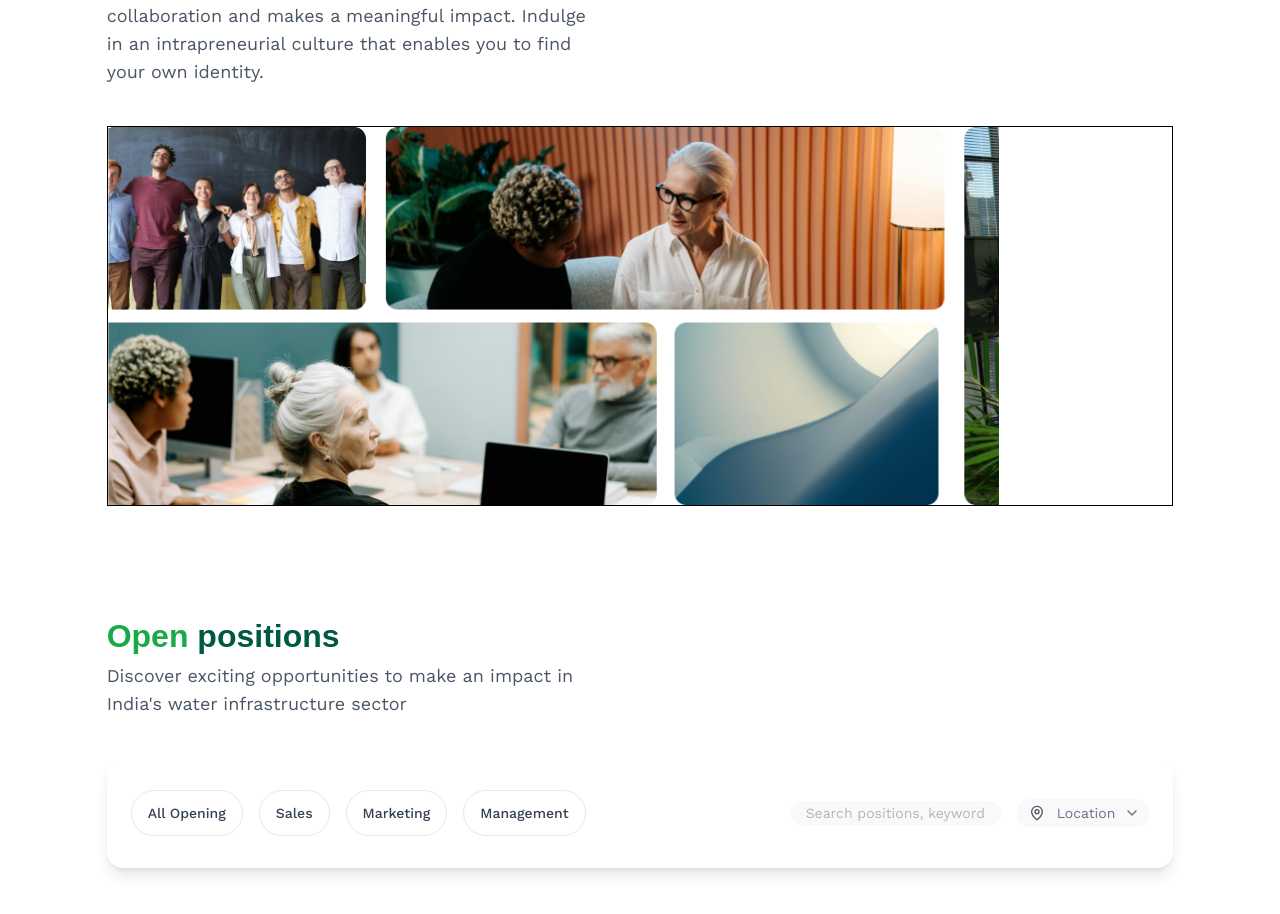
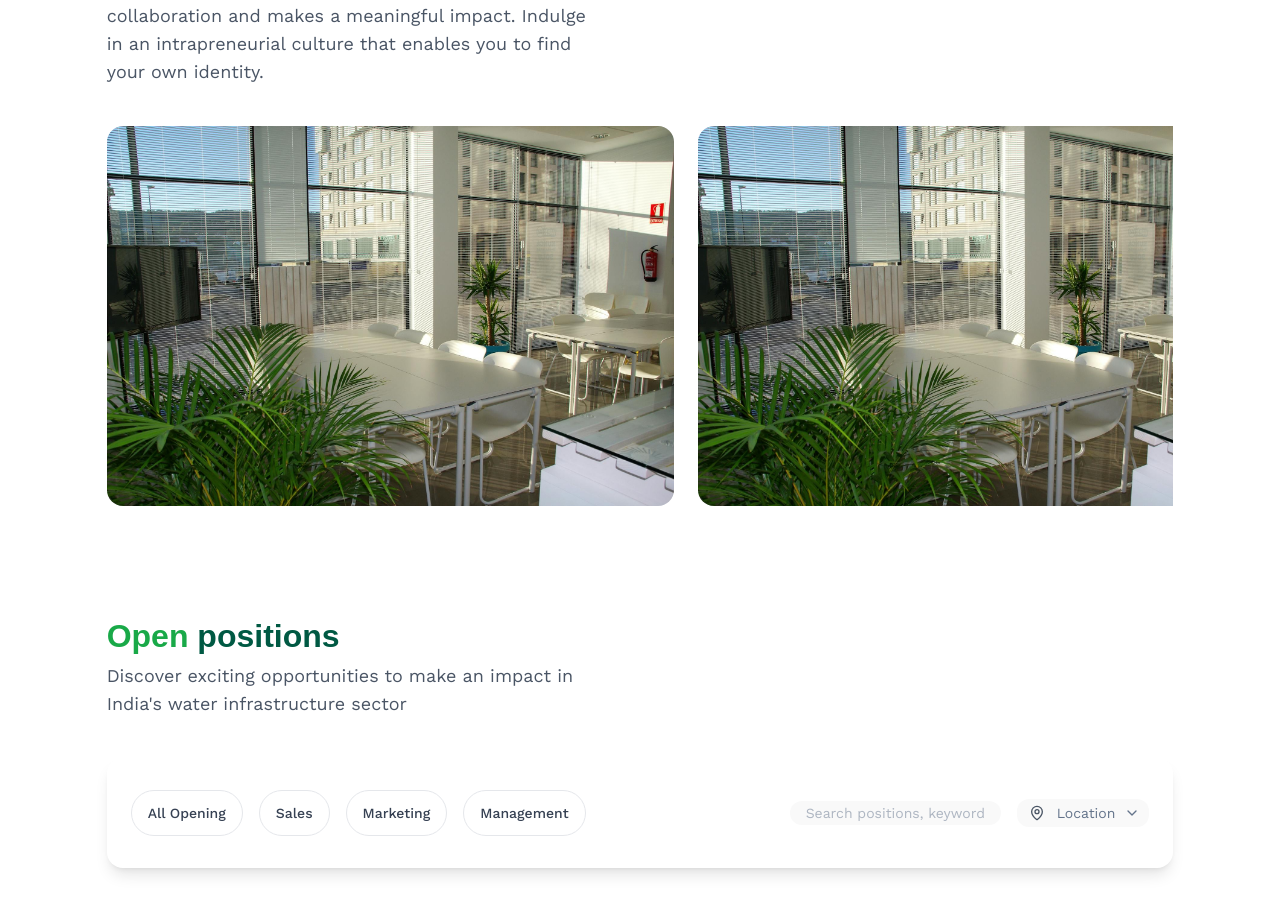
Before and after one commit to Stikkman-UX/sfc, a Next.js app: page /careers in a window 1280 px wide. Shown: the part 1569-2483 px from the top of the page. Built offline with nearby package versions, Linux system fonts and the light colour scheme; a web font is replaced by a local one.

Commit message:
Desktop version fix v2

```diff
--- a/src/app/(routes)/careers/subcomponents/life.tsx
+++ b/src/app/(routes)/careers/subcomponents/life.tsx
@@ -14,16 +14,35 @@ export const Life = () => {
           enables you to find your own identity.
         </p>
       </div>
-      <div className="w-full h-[380px] flex gap-6 overflow-x-scroll border">
-        <div className="flex gap-6">
-          <Image
-            className="w-full min-h-[200px] object-cover"
-            width={400}
-            height={300}
-            src="/careers/team.png"
-            alt="Life at SFC"
-          />
-        </div>
+      <div className="w-full h-[380px] flex gap-6 overflow-x-scroll">
+        <Image
+          className="w-full min-h-[200px] object-cover rounded-xl sm:rounded-2xl"
+          width={400}
+          height={300}
+          src="/careers/team-1.jpg"
+          alt="Life at SFC"
+        />
+        <Image
+          className="w-full min-h-[200px] object-cover rounded-xl sm:rounded-2xl"
+          width={400}
+          height={300}
+          src="/careers/team-1.jpg"
+          alt="Life at SFC"
+        />
+        <Image
+          className="w-full min-h-[200px] object-cover rounded-xl sm:rounded-2xl"
+          width={400}
+          height={300}
+          src="/careers/team-1.jpg"
+          alt="Life at SFC"
+        />
+        <Image
+          className="w-full min-h-[200px] object-cover rounded-xl sm:rounded-2xl"
+          width={400}
+          height={300}
+          src="/careers/team-1.jpg"
+          alt="Life at SFC"
+        />
       </div>
     </div>
   );
```
Also changed, not shown: public/careers/team-1.jpg (added), 1 other file (tests, documents, lock files or other folders).
